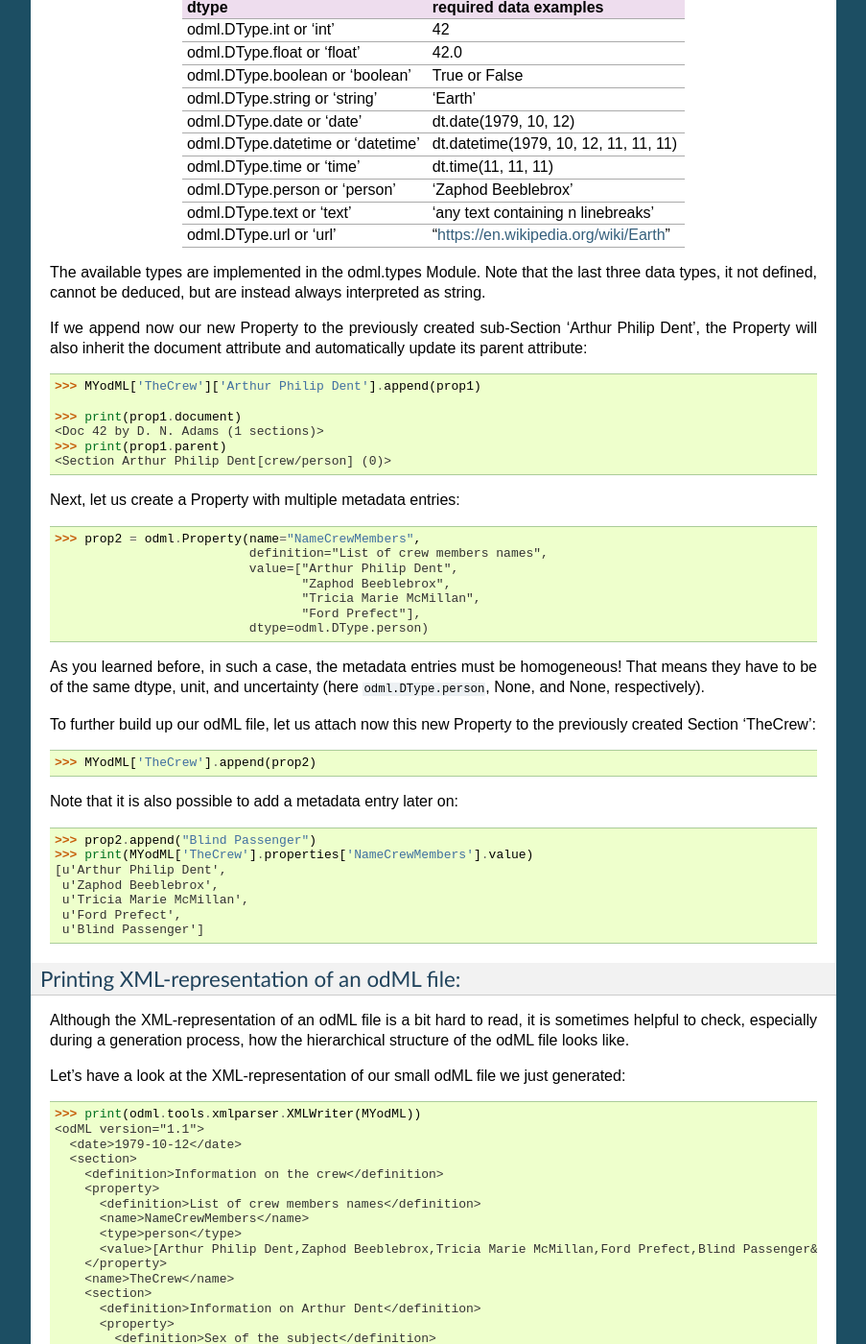
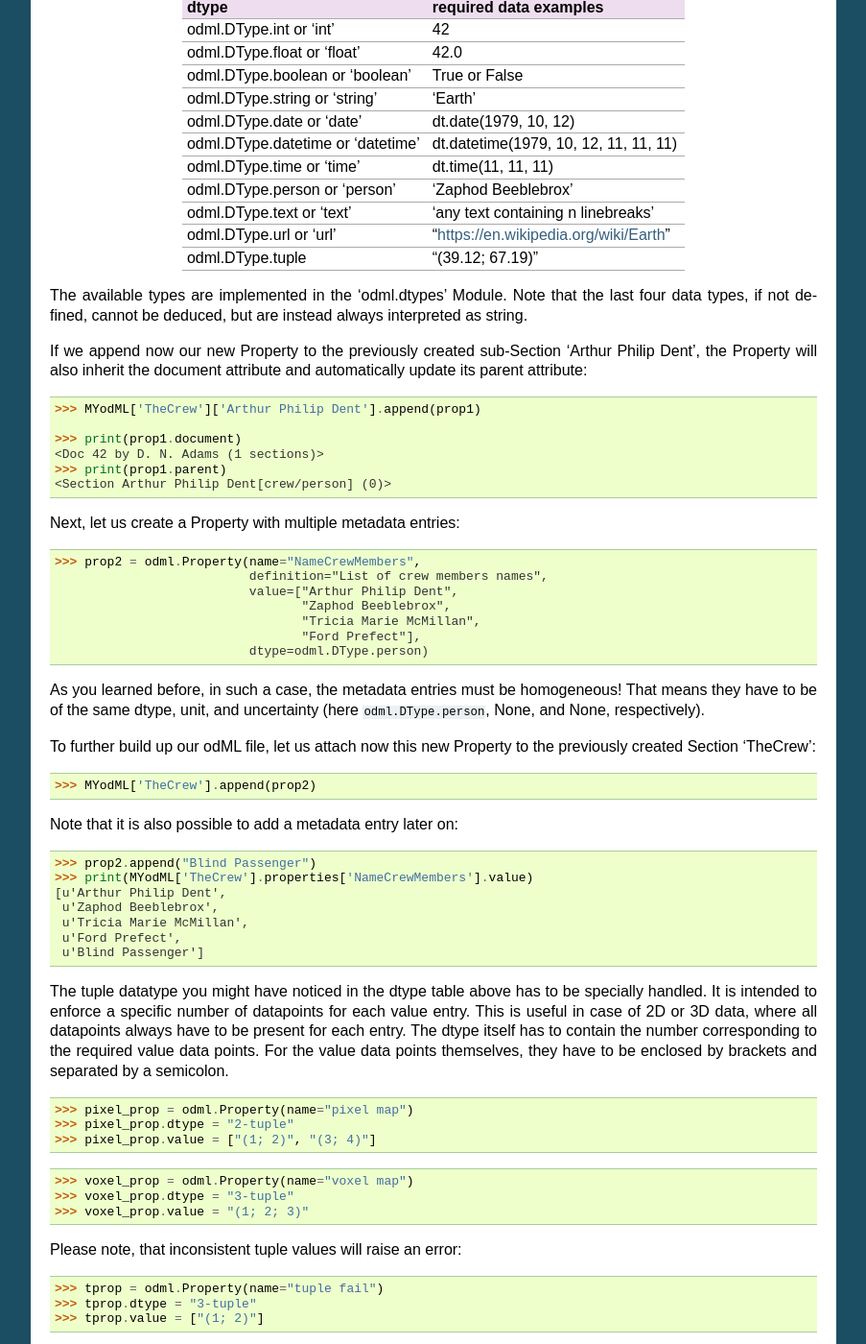
Before and after one commit to G-Node/python-odml, a Sphinx documentation site: the page built from doc/tutorial.rst, in a window 1280 px wide and 1400 px high, scrolled down 11413 px. Shown: the whole window at 96% size, without its empty margins (198-1101 px from the left). Built offline with Sphinx 7.4.7, drawn with Linux system fonts in a browser that asks for light colours.

Commit message:
[doc/tutorial] Add tuple dtype description

```diff
--- a/doc/tutorial.rst
+++ b/doc/tutorial.rst
@@ -736,9 +736,11 @@ the stored metadata:
 +-----------------------------------+---------------------------------------+
 | odml.DType.url or 'url'           | "https://en.wikipedia.org/wiki/Earth" |
 +-----------------------------------+---------------------------------------+
+| odml.DType.tuple                  | "(39.12; 67.19)"                      |
++-----------------------------------+---------------------------------------+
 
-The available types are implemented in the odml.types Module. Note that the
-last three data types, it not defined, cannot be deduced, but are instead
+The available types are implemented in the 'odml.dtypes' Module. Note that the
+last four data types, if not defined, cannot be deduced, but are instead
 always interpreted as string.
 
 If we append now our new Property to the previously created sub-Section
@@ -780,6 +782,29 @@ Note that it is also possible to add a metadata entry later on::
      u'Tricia Marie McMillan',
      u'Ford Prefect',
      u'Blind Passenger']
+
+
+The tuple datatype you might have noticed in the dtype table above has to be
+specially handled. It is intended to enforce a specific number of datapoints
+for each value entry. This is useful in case of 2D or 3D data, where all
+datapoints always have to be present for each entry.
+The dtype itself has to contain the number corresponding to the required value
+data points. For the value data points themselves, they have to be enclosed
+by brackets and separated by a semicolon.
+
+    >>> pixel_prop = odml.Property(name="pixel map")
+    >>> pixel_prop.dtype = "2-tuple"
+    >>> pixel_prop.value = ["(1; 2)", "(3; 4)"]
+
+    >>> voxel_prop = odml.Property(name="voxel map")
+    >>> voxel_prop.dtype = "3-tuple"
+    >>> voxel_prop.value = "(1; 2; 3)"
+
+Please note, that inconsistent tuple values will raise an error:
+
+    >>> tprop = odml.Property(name="tuple fail")
+    >>> tprop.dtype = "3-tuple"
+    >>> tprop.value = ["(1; 2)"]
 
 
 Printing XML-representation of an odML file:
```
